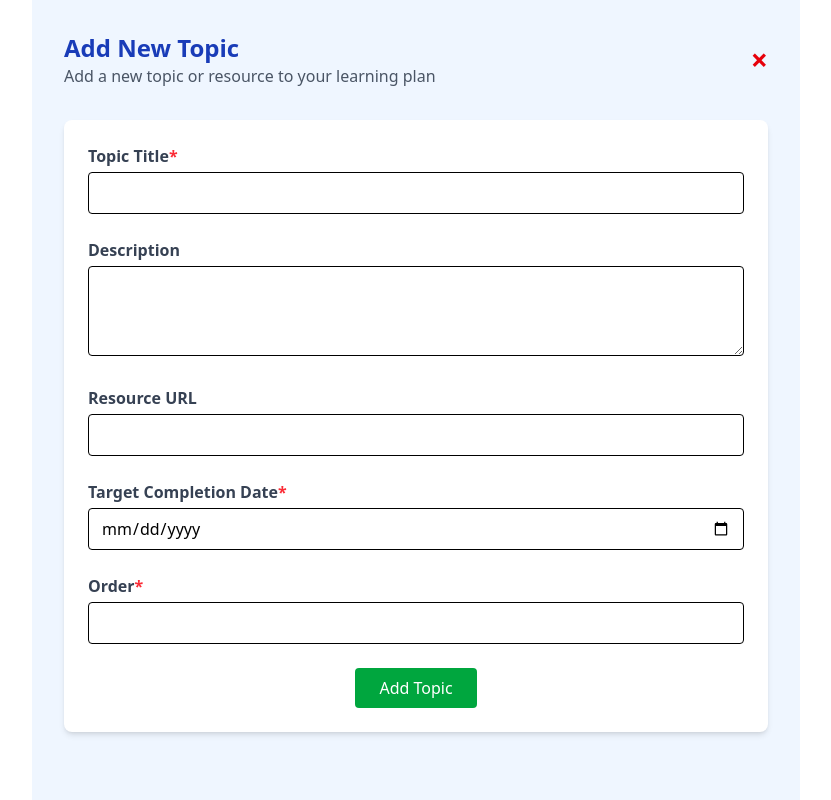
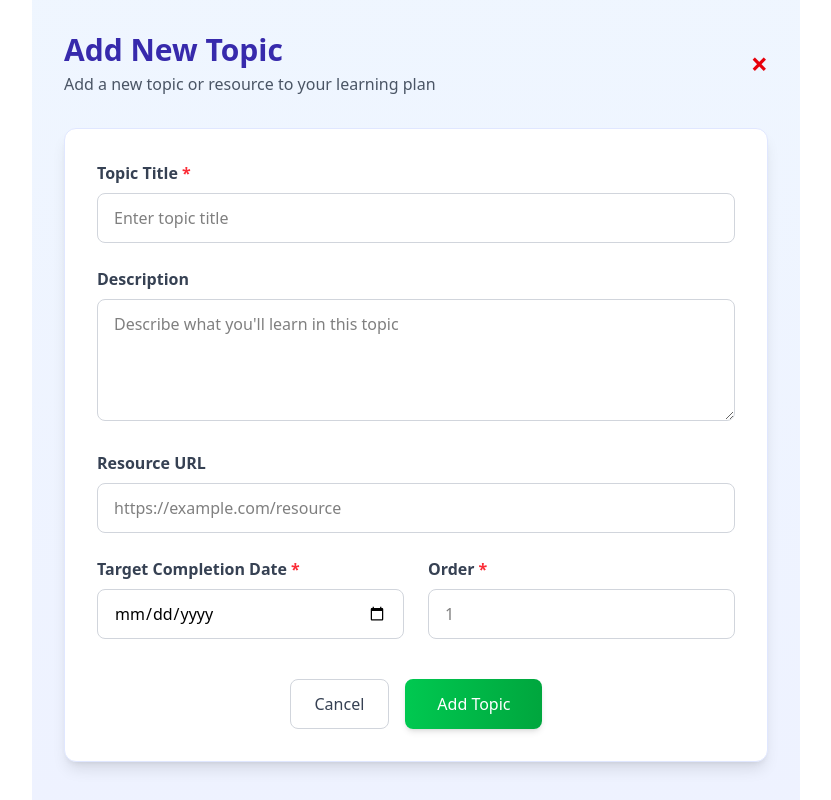
Before and after one commit to HarshanaAbeyrathne/paf_frontend, a React (Vite) app: page /learning-plan/1/add-topic in a window 1280 px wide. Shown: the whole page, without its empty margins (224-1055 px from the left). Built offline with nearby package versions, Linux system fonts and the light colour scheme.

Commit message:
backend connection

```diff
--- a/src/components/LearningPlanCard.tsx
+++ b/src/components/LearningPlanCard.tsx
@@ -66,7 +66,7 @@ const LearningPlanCard: React.FC<LearningPlanProps> = ({ plan }) => {
 
       <button
   onClick={handleViewDetails}
-        className="mt-6 w-full bg-blue-600 text-white px-4 py-3 rounded-lg font-medium hover:bg-blue-700 focus:ring-2 focus:ring-blue-300 focus:outline-none transition-colors duration-200 flex items-center justify-center text-lg"
+  className="mt-6 w-full bg-white text-blue-600 border-2 border-blue-600 px-4 py-3 rounded-lg font-medium hover:bg-blue-50 focus:ring-2 focus:ring-blue-300 focus:outline-none transition-colors duration-200 flex items-center justify-center text-lg"
 >
   <span>View Details</span>
   <svg className="w-4 h-4 ml-2" fill="none" stroke="currentColor" viewBox="0 0 24 24" xmlns="http://www.w3.org/2000/svg">
--- a/src/pages/AddLearningTopic.tsx
+++ b/src/pages/AddLearningTopic.tsx
@@ -1,5 +1,7 @@
 import React, { useState } from 'react';
 import { useNavigate, useParams } from 'react-router-dom';
+import axiosInstance from '../lib/axiosInstance';
+import Swal from 'sweetalert2';
 
 const AddLearningTopic: React.FC = () => {
   const navigate = useNavigate();
@@ -27,7 +29,7 @@ const AddLearningTopic: React.FC = () => {
       newErrors.title = 'Topic Title is required.';
     }
 
-    if (formData.resourceLink && !/^https?:\/\/.+\..+/.test(formData.resourceLink)) {
+    if (formData.resourceLink && !/^https?:\/\/([a-z0-9\-\.]+|\d+\.\d+\.\d+\.\d+|localhost)(:[0-9]{1,5})?(\/.*)?$/i.test(formData.resourceLink)) {
       newErrors.resourceLink = 'Enter a valid URL.';
     }
 
@@ -54,7 +56,30 @@ const AddLearningTopic: React.FC = () => {
 
     // Here you would send formData to your backend API
     console.log('Adding Topic:', formData);
+    try {
+      const response = await axiosInstance.post(`/learning-paths/${id}/contents`, formData);
+      if(response){
+        await Swal.fire({
+                title: 'Success!',
+                text: 'Learning plan created successfully.',
+                icon: 'success',
+                confirmButtonText: 'OK'
+              });
+      }
+      // After successful add, navigate back to plan details
+      navigate(`/learning-plan/${id}`);
 
+    }catch (error){
+      console.error('Error adding topic:', error);
+      await Swal.fire({
+              title: 'Error!',
+              text: 'Failed to create plan. Please try again.',
+              icon: 'error',
+              confirmButtonText: 'OK'
+            });
+    }
+    // const response = await axiosInstance.post(`/learning-paths/${id}/topics`, formData);
+    // if(!response) return;
     // After successful add, navigate back to plan details
     navigate(`/learning-plan/${id}`);
   };
@@ -64,90 +89,149 @@ const AddLearningTopic: React.FC = () => {
   };
 
   return (
-    <div className="min-h-screen bg-blue-50 p-8 max-w-3xl mx-auto relative">
+    <div className="min-h-screen bg-gradient-to-b from-blue-50 to-indigo-50 p-8 max-w-3xl mx-auto relative">
       {/* Top Header */}
       <div className="flex justify-between items-center mb-8">
         <div>
-          <h1 className="text-2xl font-bold text-blue-800">Add New Topic</h1>
-          <p className="text-gray-600">Add a new topic or resource to your learning plan</p>
+          <h1 className="text-3xl font-bold text-indigo-800">Add New Topic</h1>
+          <p className="text-gray-600 mt-1">Add a new topic or resource to your learning plan</p>
         </div>
-        <button onClick={handleCancel} className="text-red-600 text-3xl font-bold hover:text-red-800">
+        <button
+          onClick={handleCancel}
+          className="text-red-600 text-3xl font-bold hover:text-red-800 hover:rotate-90 transition-all duration-300"
+          aria-label="Close"
+        >
           &times;
         </button>
       </div>
 
       {/* Form */}
-      <form onSubmit={handleSubmit} className="bg-white rounded-lg shadow-md p-6 space-y-6">
+      <form
+        onSubmit={handleSubmit}
+        className="bg-white rounded-xl shadow-lg p-8 space-y-6 border border-indigo-100"
+      >
         {/* Topic Title */}
-        <div>
-          <label className="block font-semibold text-gray-700 mb-1">Topic Title<span className="text-red-500">*</span></label>
+        <div className="group">
+          <label className="block font-semibold text-gray-700 mb-2 group-focus-within:text-indigo-700 transition-colors duration-200">
+            Topic Title<span className="text-red-500 ml-1">*</span>
+          </label>
           <input
             type="text"
             name="title"
             value={formData.title}
             onChange={handleChange}
-            className="w-full border rounded px-3 py-2 focus:outline-none focus:ring-2 focus:ring-blue-300"
+            placeholder="Enter topic title"
+            className="w-full border border-gray-300 rounded-lg px-4 py-3 focus:outline-none focus:ring-2 focus:ring-indigo-400 focus:border-indigo-400 transition-all duration-200"
           />
-          {errors.title && <p className="text-red-500 text-sm">{errors.title}</p>}
+          {errors.title && (
+            <p className="text-red-500 text-sm mt-1 flex items-center">
+              <svg xmlns="http://www.w3.org/2000/svg" className="h-4 w-4 mr-1" fill="none" viewBox="0 0 24 24" stroke="currentColor">
+                <path strokeLinecap="round" strokeLinejoin="round" strokeWidth={2} d="M12 9v2m0 4h.01m-6.938 4h13.856c1.54 0 2.502-1.667 1.732-3L13.732 4c-.77-1.333-2.694-1.333-3.464 0L3.34 16c-.77 1.333.192 3 1.732 3z" />
+              </svg>
+              {errors.title}
+            </p>
+          )}
         </div>
 
         {/* Description */}
-        <div>
-          <label className="block font-semibold text-gray-700 mb-1">Description</label>
+        <div className="group">
+          <label className="block font-semibold text-gray-700 mb-2 group-focus-within:text-indigo-700 transition-colors duration-200">
+            Description
+          </label>
           <textarea
             name="description"
             value={formData.description}
             onChange={handleChange}
-            rows={3}
-            className="w-full border rounded px-3 py-2 focus:outline-none focus:ring-2 focus:ring-blue-300"
+            rows={4}
+            placeholder="Describe what you'll learn in this topic"
+            className="w-full border border-gray-300 rounded-lg px-4 py-3 focus:outline-none focus:ring-2 focus:ring-indigo-400 focus:border-indigo-400 transition-all duration-200"
           ></textarea>
         </div>
 
         {/* Resource URL */}
-        <div>
-          <label className="block font-semibold text-gray-700 mb-1">Resource URL</label>
+        <div className="group">
+          <label className="block font-semibold text-gray-700 mb-2 group-focus-within:text-indigo-700 transition-colors duration-200">
+            Resource URL
+          </label>
           <input
             type="text"
             name="resourceLink"
             value={formData.resourceLink}
             onChange={handleChange}
-            className="w-full border rounded px-3 py-2 focus:outline-none focus:ring-2 focus:ring-blue-300"
+            placeholder="https://example.com/resource"
+            className="w-full border border-gray-300 rounded-lg px-4 py-3 focus:outline-none focus:ring-2 focus:ring-indigo-400 focus:border-indigo-400 transition-all duration-200"
           />
-          {errors.resourceLink && <p className="text-red-500 text-sm">{errors.resourceLink}</p>}
+          {errors.resourceLink && (
+            <p className="text-red-500 text-sm mt-1 flex items-center">
+              <svg xmlns="http://www.w3.org/2000/svg" className="h-4 w-4 mr-1" fill="none" viewBox="0 0 24 24" stroke="currentColor">
+                <path strokeLinecap="round" strokeLinejoin="round" strokeWidth={2} d="M12 9v2m0 4h.01m-6.938 4h13.856c1.54 0 2.502-1.667 1.732-3L13.732 4c-.77-1.333-2.694-1.333-3.464 0L3.34 16c-.77 1.333.192 3 1.732 3z" />
+              </svg>
+              {errors.resourceLink}
+            </p>
+          )}
         </div>
 
+        {/* Two-Column Layout for Date and Order */}
+        <div className="grid grid-cols-1 md:grid-cols-2 gap-6">
           {/* Target Completion Date */}
-        <div>
-          <label className="block font-semibold text-gray-700 mb-1">Target Completion Date<span className="text-red-500">*</span></label>
+          <div className="group">
+            <label className="block font-semibold text-gray-700 mb-2 group-focus-within:text-indigo-700 transition-colors duration-200">
+              Target Completion Date<span className="text-red-500 ml-1">*</span>
+            </label>
             <input
               type="date"
               name="targetDate"
               value={formData.targetDate}
               onChange={handleChange}
-            className="w-full border rounded px-3 py-2 focus:outline-none focus:ring-2 focus:ring-blue-300"
+              className="w-full border border-gray-300 rounded-lg px-4 py-3 focus:outline-none focus:ring-2 focus:ring-indigo-400 focus:border-indigo-400 transition-all duration-200"
             />
-          {errors.targetDate && <p className="text-red-500 text-sm">{errors.targetDate}</p>}
+            {errors.targetDate && (
+              <p className="text-red-500 text-sm mt-1 flex items-center">
+                <svg xmlns="http://www.w3.org/2000/svg" className="h-4 w-4 mr-1" fill="none" viewBox="0 0 24 24" stroke="currentColor">
+                  <path strokeLinecap="round" strokeLinejoin="round" strokeWidth={2} d="M12 9v2m0 4h.01m-6.938 4h13.856c1.54 0 2.502-1.667 1.732-3L13.732 4c-.77-1.333-2.694-1.333-3.464 0L3.34 16c-.77 1.333.192 3 1.732 3z" />
+                </svg>
+                {errors.targetDate}
+              </p>
+            )}
           </div>
 
           {/* Order */}
-        <div>
-          <label className="block font-semibold text-gray-700 mb-1">Order<span className="text-red-500">*</span></label>
+          <div className="group">
+            <label className="block font-semibold text-gray-700 mb-2 group-focus-within:text-indigo-700 transition-colors duration-200">
+              Order<span className="text-red-500 ml-1">*</span>
+            </label>
             <input
               type="number"
               name="order"
               value={formData.order}
               onChange={handleChange}
               min="1"
-            className="w-full border rounded px-3 py-2 focus:outline-none focus:ring-2 focus:ring-blue-300"
+              placeholder="1"
+              className="w-full border border-gray-300 rounded-lg px-4 py-3 focus:outline-none focus:ring-2 focus:ring-indigo-400 focus:border-indigo-400 transition-all duration-200"
             />
-          {errors.order && <p className="text-red-500 text-sm">{errors.order}</p>}
+            {errors.order && (
+              <p className="text-red-500 text-sm mt-1 flex items-center">
+                <svg xmlns="http://www.w3.org/2000/svg" className="h-4 w-4 mr-1" fill="none" viewBox="0 0 24 24" stroke="currentColor">
+                  <path strokeLinecap="round" strokeLinejoin="round" strokeWidth={2} d="M12 9v2m0 4h.01m-6.938 4h13.856c1.54 0 2.502-1.667 1.732-3L13.732 4c-.77-1.333-2.694-1.333-3.464 0L3.34 16c-.77 1.333.192 3 1.732 3z" />
+                </svg>
+                {errors.order}
+              </p>
+            )}
+          </div>
         </div>
 
-        {/* Submit Button */}
-        <div className="text-center">
+        {/* Submit and Cancel Buttons */}
+        <div className="flex justify-center space-x-4 pt-4">
+          <button
+            type="button"
+            onClick={handleCancel}
+            className="bg-white text-gray-700 border border-gray-300 px-6 py-3 rounded-lg hover:bg-gray-50 transition-colors duration-200 font-medium"
+          >
+            Cancel
+          </button>
           <button
             type="submit"
-            className="bg-green-600 text-white px-6 py-2 rounded hover:bg-green-700"
+            className="bg-gradient-to-r from-green-500 to-green-600 text-white px-8 py-3 rounded-lg hover:from-green-600 hover:to-green-700 shadow-md hover:shadow-lg transition-all duration-200 font-medium"
           >
             Add Topic
           </button>
--- a/src/pages/LearningPlanDetails.tsx
+++ b/src/pages/LearningPlanDetails.tsx
@@ -2,65 +2,64 @@ import React, { useState, useEffect } from 'react';
 import { useNavigate, useParams } from 'react-router-dom';
 import { FaEdit, FaTrashAlt, FaBook, FaCalendarAlt, FaLink, FaChevronLeft } from 'react-icons/fa';
 import Swal from 'sweetalert2';
+import axiosInstance from '../lib/axiosInstance';
+
+
+interface planInterface {
+  id: number;
+  name: string;
+  tag: string | null;
+  completedCount: number;
+  totalContentCount: number;
+  contents: any[]; // You can replace 'any' with a more specific type if you know what contents contain
+  userId: number;
+  userName: string;
+}
+
 
 const LearningPlanDetails: React.FC = () => {
   const navigate = useNavigate();
   const { id } = useParams(); // Get the plan id from URL
 
   // Dummy plan details for now
-  const [plan, setPlan] = useState({
-    name: 'Frontend Development',
-    createdAt: '2024-05-01',
-    progress: 30, // Initial progress
-    topics: [
-      {
-        title: 'HTML Basics',
-        description: 'Learn the structure of web pages using HTML.',
-        targetDate: '2024-05-10',
-        resourceLink: 'https://developer.mozilla.org/en-US/docs/Web/HTML',
-        isChecked: false, // Track if the topic is completed
-      },
-      {
-        title: 'CSS Fundamentals',
-        description: 'Style web pages with CSS.',
-        targetDate: '2024-05-15',
-        resourceLink: 'https://developer.mozilla.org/en-US/docs/Web/CSS',
-        isChecked: false, // Track if the topic is completed
-      },
-      {
-        title: 'JavaScript Introduction',
-        description: 'Add interactivity with JavaScript basics.',
-        targetDate: '2024-05-20',
-        resourceLink: 'https://developer.mozilla.org/en-US/docs/Web/JavaScript',
-        isChecked: false, // Track if the topic is completed
-      },
-    ],
-  });
+  const [plan, setPlan] = useState<planInterface>({});
 
   const [planName, setPlanName] = useState(''); // Your current plan name
   const [isEditMode, setIsEditMode] = useState(false);
   const [selectedTopic, setSelectedTopic] = useState<any>(null);
 
+  useEffect(() => {
+    const fetchPlans = async () => {
+      const response = await axiosInstance.get(`/learning-paths/${id}`);
+      if(response.data){
+        console.log(response.data);
+        setPlan(response.data);
+        setPlanName(response.data?.name);
+      }
+    }
+    fetchPlans();
+  } , [])
   // Update progress whenever the topics state changes
   useEffect(() => {
-    const completedTopics = plan.topics.filter((topic) => topic.isChecked).length;
-    const newProgress = (completedTopics / plan.topics.length) * 100;
+    if (!plan.contents || plan.contents.length === 0)  return;
+    const completedTopics = plan.contents.filter((topic) => topic.isChecked).length;
+    const newProgress = (completedTopics / plan.contents.length) * 100;
     setPlan((prevPlan) => ({
       ...prevPlan,
       progress: newProgress,
     }));
-  }, [plan.topics]);
+  }, [plan.contents]);
 
   const handleBack = () => {
     navigate('/my-learning-journey');
   };
 
   const handleEdit = (index: number) => {
-    setSelectedTopic(plan.topics[index]);
+    setSelectedTopic(plan.contents[index]);
     setIsEditMode(true);
   };
 
-  const handleDelete = (index: number) => {
+  const handleDelete = async (index: number) => {
     Swal.fire({
       title: 'Are you sure?',
       text: 'Do you want to delete this topic?',
@@ -71,11 +70,12 @@ const LearningPlanDetails: React.FC = () => {
       confirmButtonText: 'Yes, delete it!',
     }).then((result) => {
       if (result.isConfirmed) {
-        const updatedTopics = plan.topics.filter((_, i) => i !== index);
+        const updatedTopics = plan.contents.filter((_, i) => i !== index);
         setPlan((prevPlan) => ({
           ...prevPlan,
           topics: updatedTopics,
         }));
+        const res = axiosInstance.delete(`/learning-paths/contents/${index}`).then((res) => console.log(res));
         Swal.fire('Deleted!', 'The topic has been deleted.', 'success');
       }
     });
@@ -86,14 +86,14 @@ const LearningPlanDetails: React.FC = () => {
   };
 
   const handleCheckboxChange = (index: number) => {
-    const updatedTopics = [...plan.topics];
+    const updatedTopics = [...plan.contents];
     updatedTopics[index].isChecked = !updatedTopics[index].isChecked;
-    setPlan({ ...plan, topics: updatedTopics });
+    setPlan({ ...plan, contents: updatedTopics });
   };
 
   const handleSaveChanges = () => {
     // Update the topic in the plan's topics list
-    const updatedTopics = plan.topics.map((topic) =>
+    const updatedTopics = plan.contents.map((topic) =>
       topic.title === selectedTopic.title ? selectedTopic : topic
     );
     setPlan((prevPlan) => ({
@@ -189,18 +189,18 @@ const LearningPlanDetails: React.FC = () => {
           <div>
             <h2 className="text-2xl font-bold text-indigo-800 mb-1">{plan.name}</h2>
             <p className="text-gray-500 flex items-center gap-2">
-              <FaCalendarAlt className="text-indigo-400" /> Created on: {plan.createdAt}
+
             </p>
           </div>
           <div className="bg-indigo-100 px-4 py-2 rounded-full">
-            <span className="font-semibold text-indigo-800">{Math.round(plan.progress)}% Complete</span>
+            <span className="font-semibold text-indigo-800">{Math.round(plan.completedCount)}% Complete</span>
           </div>
         </div>
 
         <div className="w-full bg-gray-200 rounded-full h-4">
           <div
             className="bg-gradient-to-r from-blue-500 to-indigo-600 h-4 rounded-full transition-all duration-700 ease-in-out"
-            style={{ width: `${plan.progress}%` }}
+            style={{ width: `${plan.completedCount}%` }}
           ></div>
         </div>
       </div>
@@ -220,8 +220,8 @@ const LearningPlanDetails: React.FC = () => {
 
       {/* Topics List */}
       <div className="space-y-4">
-        {plan.topics.length > 0 ? (
-          plan.topics.map((topic, index) => (
+        {plan.contents && plan.contents.length ? (
+          plan.contents.map((topic, index) => (
             <div
               key={index}
               className="bg-white rounded-xl shadow-md p-5 border-l-4 border-indigo-500 hover:shadow-lg hover:translate-x-1 hover:-translate-y-1 transition-all duration-300"
@@ -244,13 +244,13 @@ const LearningPlanDetails: React.FC = () => {
                 </h3>
                 {/* Edit and Delete Icons */}
                 <div className="ml-auto flex space-x-3">
-                  <button
+                  {/* <button
                     onClick={() => handleEdit(index)}
                     className="text-blue-500 hover:text-blue-700 hover:scale-110 transition-transform duration-300"
                     title="Edit Topic"
                   >
                     <FaEdit size={18} />
-                  </button>
+                  </button> */}
                   <button
                     onClick={() => handleDelete(index)}
                     className="text-red-500 hover:text-red-700 hover:scale-110 transition-transform duration-300"
```
Also changed, not shown: src/pages/CreatePlan.tsx (+9 -23 lines), src/pages/MyLearningJourney.tsx (+5 -3 lines). Lines whose indentation alone changed are shown as unchanged.
